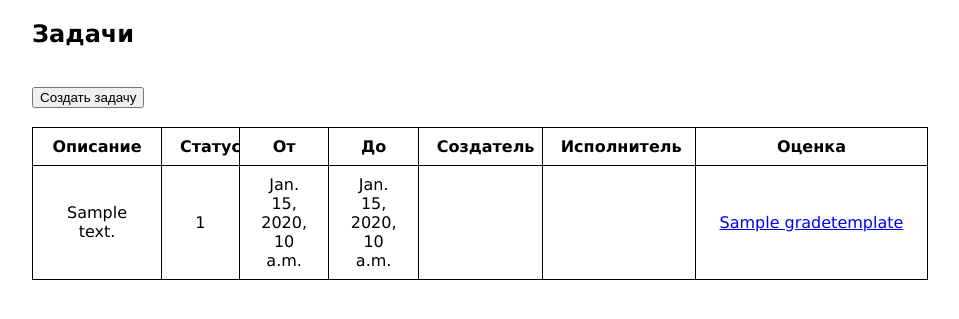
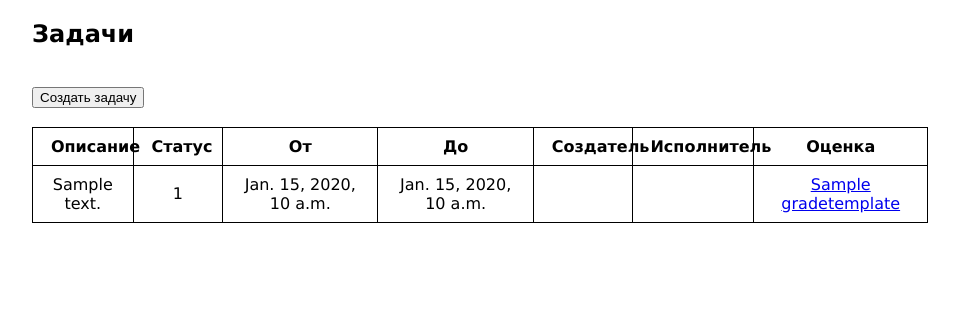
Before and after one commit to cfzile/crm, a Django app: page /tasks in a window 1280 px wide. Shown: the top 319 px of the page, without its empty margins (288-1247 px from the left). Run offline with Django 3.2, Linux system fonts and the light colour scheme; tables that the repository leaves empty hold one stand-in row (Sample ...); some libraries are stand-ins or nearby versions.

Commit message:
minor style change

```diff
--- a/templates/pages/tasks.html
+++ b/templates/pages/tasks.html
@@ -63,9 +63,9 @@
                 <th>Описание</th>
 {#                <th>Тип</th>#}
 {#                <th>Сложность</th>#}
-                <th>Статус</th>
-                <th style="width: 10%">От</th>
-                <th style="width: 10%">До</th>
+                <th style="width: 10%">Статус</th>
+                <th>От</th>
+                <th>До</th>
                 <th>Создатель</th>
                 <th>Исполнитель</th>
                 <th>Оценка</th>
```
